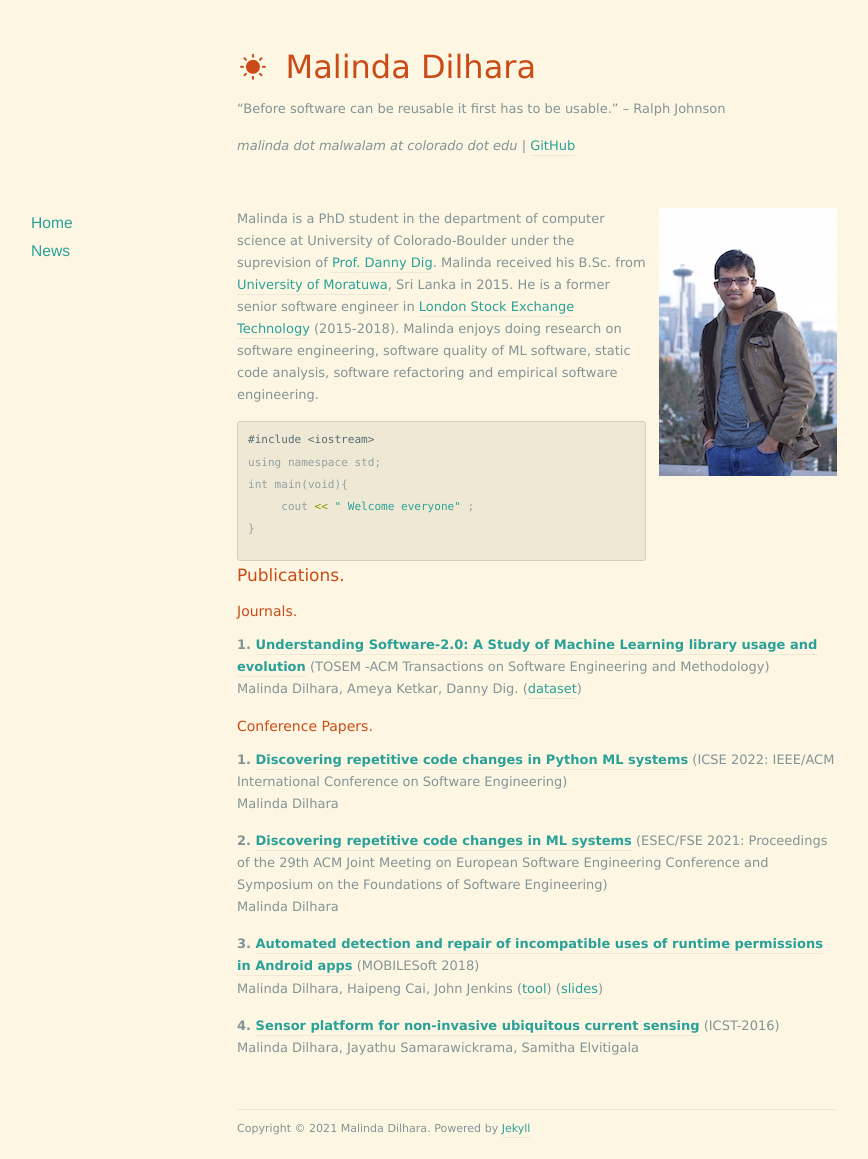
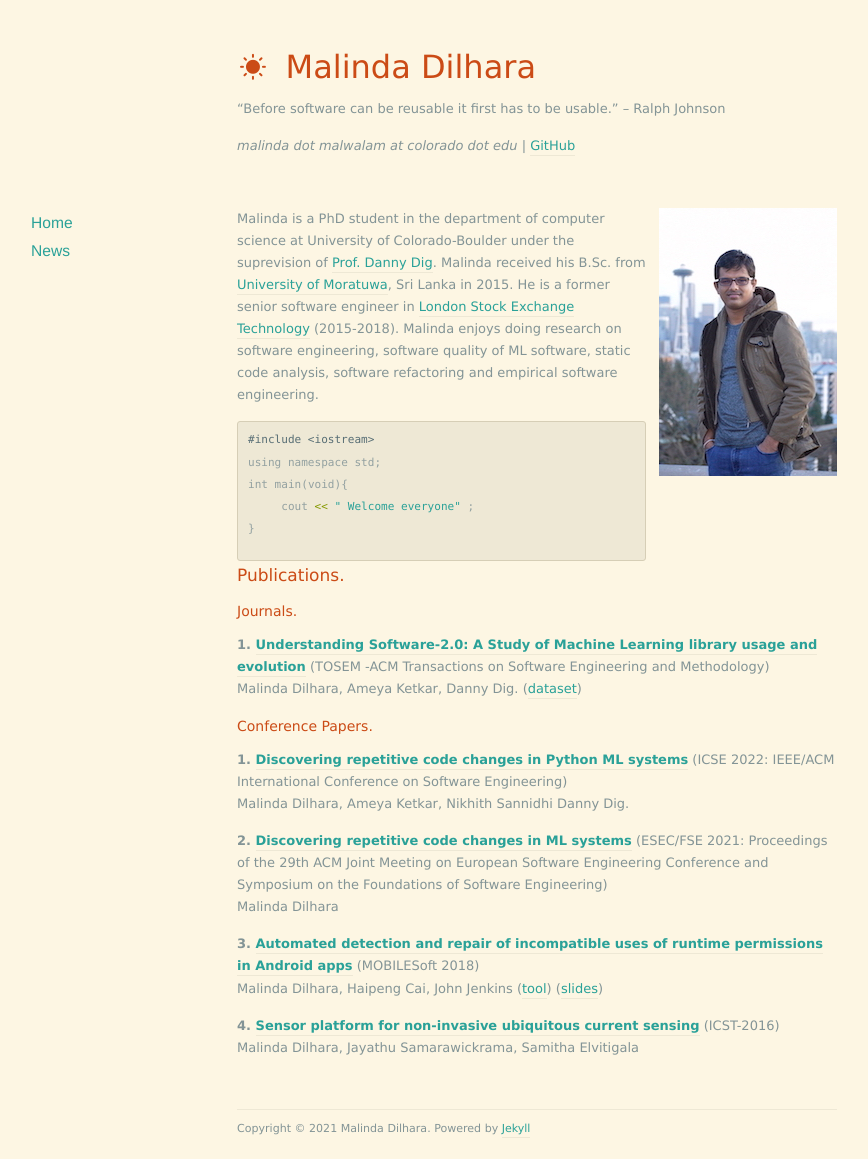
Before and after one commit to maldil/maldil, a Jekyll site: the page built from index.markdown, in a window 1280 px wide. Shown: the whole page, without its empty margins (103-971 px from the left). Built offline with Jekyll 4.4.1, drawn with Linux system fonts in a browser that asks for light colours; nearby versions of some CDN libraries; the list of posts is cut into pages by our own code.

Commit message:
Update index.markdown

```diff
--- a/index.markdown
+++ b/index.markdown
@@ -24,7 +24,7 @@ Malinda Dilhara, Ameya Ketkar, Danny Dig. ([dataset](https://serene-beach-16261.
 
 ### Conference Papers.
 **1. [Discovering repetitive code changes in Python ML systems](https://dl.acm.org/doi/abs/10.1145/3468264.3473493)** (ICSE 2022: IEEE/ACM International Conference on Software Engineering)<br/>
-Malinda Dilhara
+Malinda Dilhara, Ameya Ketkar, Nikhith Sannidhi Danny Dig.
 
 **2. [Discovering repetitive code changes in ML systems](https://dl.acm.org/doi/abs/10.1145/3468264.3473493)** (ESEC/FSE 2021: Proceedings of the 29th ACM Joint Meeting on European Software Engineering Conference and Symposium on the Foundations of Software Engineering)<br/>
 Malinda Dilhara
```
